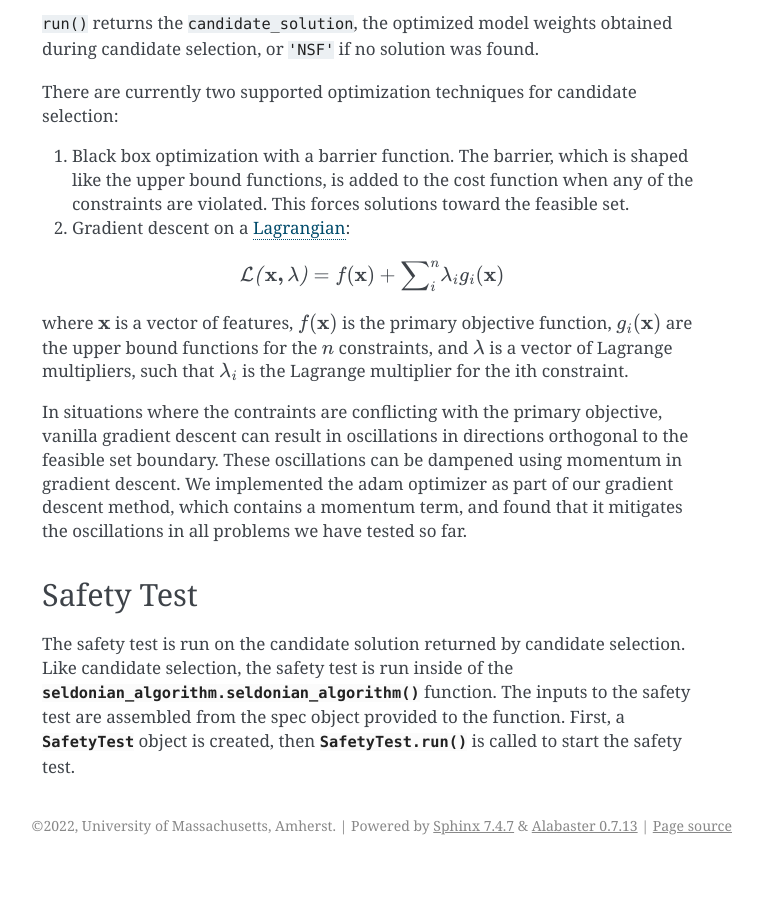
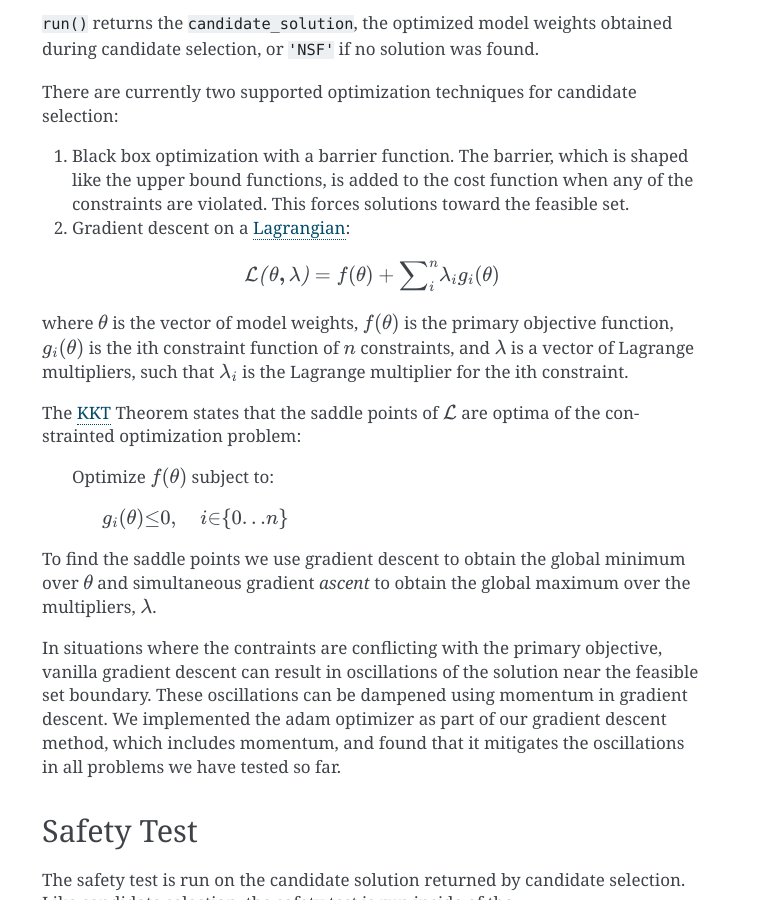
Before and after one commit to seldonian-toolkit/Engine, a Sphinx documentation site: the page built from docs/source/overview.rst, in a window 1280 px wide and 900 px high, scrolled down 3745 px. Shown: the whole window, without its empty margins (378-1141 px from the left). Built offline with Sphinx 7.4.7, drawn with Linux system fonts in a browser that asks for light colours; before the commit the page ends 4610 px from its top, so only the background shows below that.

Commit message:
finish first draft of overview

```diff
--- a/docs/source/overview.rst
+++ b/docs/source/overview.rst
@@ -115,11 +115,20 @@ There are currently two supported optimization techniques for candidate selectio
 
 .. math::
 
-	{\mathcal{L(\mathbf{x,\lambda})}} = f(\mathbf{x}) + {\sum}_i^{n} {\lambda_i} g_i(\mathbf{x})
+	{\mathcal{L(\mathbf{\theta,\lambda})}} = f(\mathbf{\theta}) + {\sum}_i^{n} {\lambda_i} g_i(\mathbf{\theta})
 
-where :math:`\mathbf{x}` is a vector of features, :math:`f(\mathbf{x})` is the primary objective function, :math:`g_i(\mathbf{x})` are the upper bound functions for the :math:`n` constraints, and :math:`\mathbf{\lambda}` is a vector of Lagrange multipliers, such that :math:`{\lambda_i}` is the Lagrange multiplier for the ith constraint.
+where :math:`\mathbf{\theta}` is the vector of model weights, :math:`f(\mathbf{\theta})` is the primary objective function, :math:`g_i(\mathbf{\theta})` is the ith constraint function of :math:`n` constraints, and :math:`\mathbf{\lambda}` is a vector of Lagrange multipliers, such that :math:`{\lambda_i}` is the Lagrange multiplier for the ith constraint.
 
-In situations where the contraints are conflicting with the primary objective, vanilla gradient descent can result in oscillations in directions orthogonal to the feasible set boundary. These oscillations can be dampened using momentum in gradient descent. We implemented the adam optimizer as part of our gradient descent method, which contains a momentum term, and found that it mitigates the oscillations in all problems we have tested so far.
+The `KKT <https://en.wikipedia.org/wiki/Karush%E2%80%93Kuhn%E2%80%93Tucker_conditions>`_ Theorem states that the saddle points of :math:`{\mathcal{L}}` are optima of the constrainted optimization problem:
+
+	Optimize :math:`f({\theta})` subject to:
+
+		:math:`g_i({\theta}){\leq}0, {\quad} i{\in}\{0{\ldots}n\}`
+
+
+To find the saddle points we use gradient descent to obtain the global minimum over :math:`{\theta}` and simultaneous gradient *ascent* to obtain the global maximum over the multipliers, :math:`{\lambda}`.
+
+In situations where the contraints are conflicting with the primary objective, vanilla gradient descent can result in oscillations of the solution near the feasible set boundary. These oscillations can be dampened using momentum in gradient descent. We implemented the adam optimizer as part of our gradient descent method, which includes momentum, and found that it mitigates the oscillations in all problems we have tested so far.
 
 Safety Test
 -----------
```
Also changed, not shown: 7 other files.
